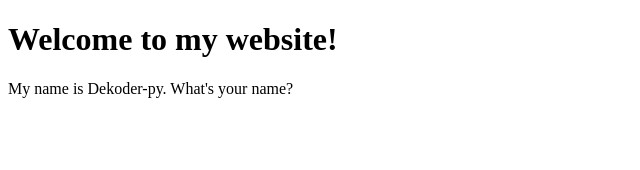
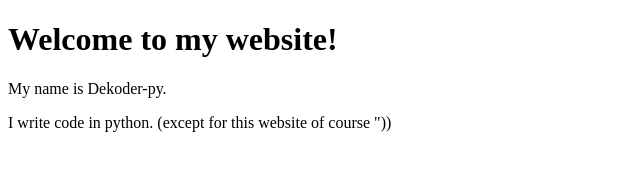
Before and after one commit to Dekoder-py/first-repo, a plain HTML site: page index.html in a window 1280 px wide. Shown: the whole page, without its empty margins (0-640 px from the left). Drawn offline with Linux system fonts and the light colour scheme.

Commit message:
Updated website

```diff
--- a/index.html
+++ b/index.html
@@ -1,4 +1,5 @@
 <!DOCTYPE html>
 
 <h1>Welcome to my website!</h1>
-<p>My name is Dekoder-py. What's your name?</p>
+<p>My name is Dekoder-py.</p>
+<p>I write code in python. (except for this website of course "))</p>
```
